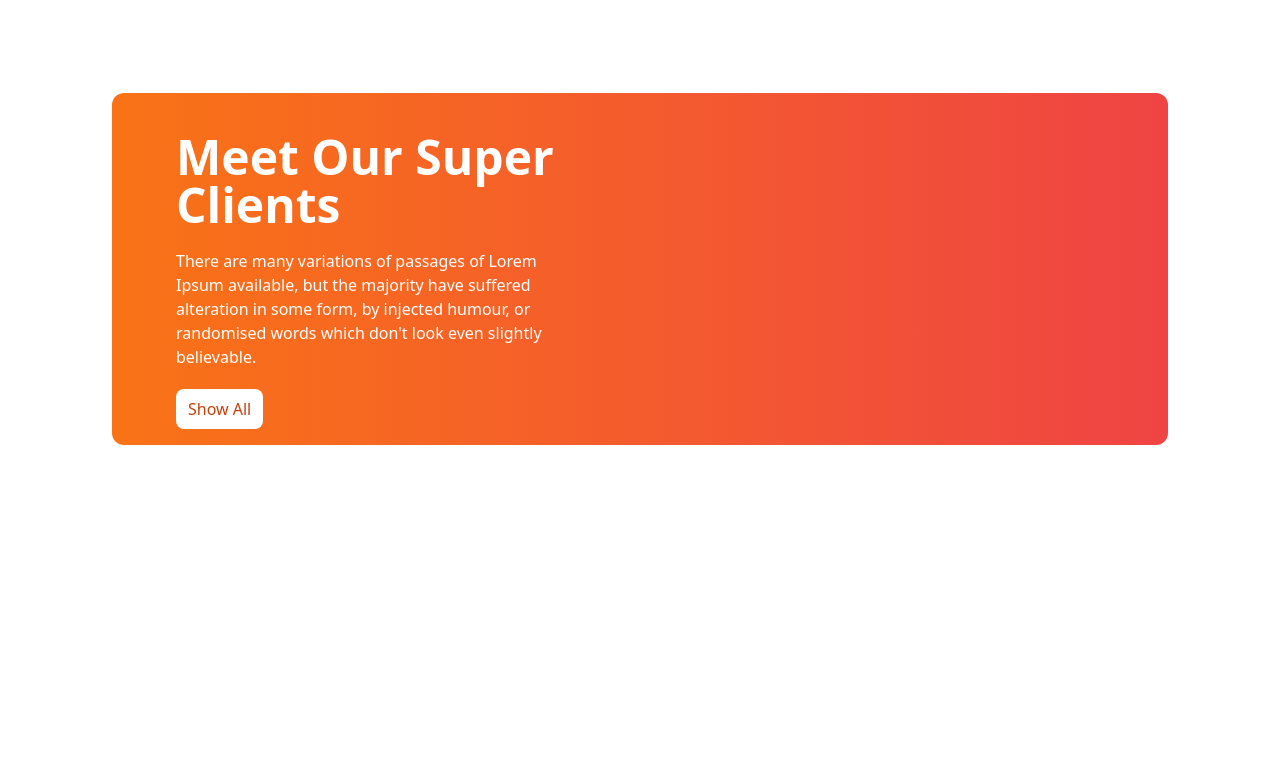
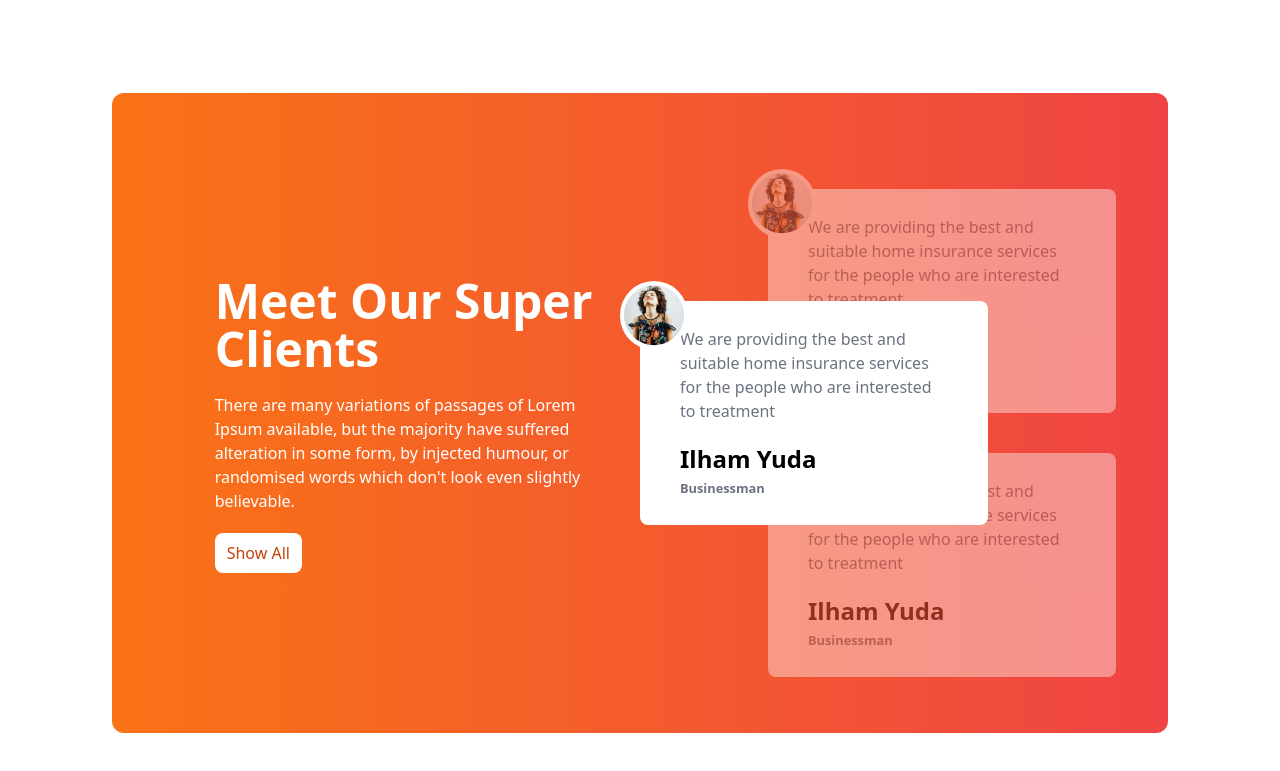
Before and after one commit to SCS-IT24/Tea-house-2, a plain HTML site: page index.html in a window 1280 px wide. Shown: the part 1698-2469 px from the top of the page. Before the commit the page ends 2239 px from the top, so only its background shows below. Drawn offline with nearby package versions, Linux system fonts and the light colour scheme.

Commit message:
Reviews section done

```diff
--- a/index.html
+++ b/index.html
@@ -132,14 +132,48 @@
          <section class="mb-24">
           <div class="bg-gradient-to-r from-orange-500 to-red-500 rounded-xl grid grid-cols-1 lg:grid-cols-2 text-white px-7 md:px-16">
             <!-- Text-section -->
+             <div class="flex justify-center items-center overflow-hidden">
               <div class="w-5/6">
                 <h1 class="text-5xl font-bold mb-5 mt-10">Meet Our Super Clients</h1>
                 <p class="mb-5">There are many variations of passages of Lorem Ipsum available, but the majority have suffered alteration in some form, by injected humour, or randomised words which don't look even slightly believable. </p>
                 <button class="bg-white text-orange-700 px-3 py-2 rounded-lg mb-4">Show All</button>
                </div>
+             </div>
              <!-- Reviews card section -->
+             <div class="relative py-24">
+
+              <!-- middle card -->
+              <div class="absolute z-10 top-44 md:top-52">
+                <div class="h-56 w-full md:w-3/4 bg-white text-black rounded-lg flex items-center px-10">
+                  <div class="absolute -top-5 -left-5 bg-white rounded-full"><img class="p-1" src="images/client.png" alt=""></div>
                   <div>
+                    <p class="text-gray-500 mb-5">We are providing the best and suitable home insurance services for the people who are interested to treatment</p>
+                    <h1 class="text-2xl font-bold ">Ilham Yuda</h1>
+                    <small class="font-bold text-gray-500">Businessman</small>
+                  </div>
+                 </div>
+               </div>
 
+              <!-- top card -->
+               <div class="relative left-8 md:left-32 h-56 w-full md:w-3/4 bg-white text-black rounded-lg flex items-center px-10 opacity-40">
+                <div class="absolute -top-5 -left-5 bg-white rounded-full"><img class="p-1" src="images/client.png" alt=""></div>
+                <div>
+                  <p class="text-gray-500 mb-5">We are providing the best and suitable home insurance services for the people who are interested to treatment</p>
+                  <h1 class="text-2xl font-bold ">Ilham Yuda</h1>
+                  <small class="font-bold text-gray-500">Businessman</small>
+                </div>
+               </div>
+
+               <!-- bottom card -->
+               <div class="relative left-8 md:left-32 top-10 h-56 w-full md:w-3/4 bg-white text-black rounded-lg flex items-center px-10 opacity-40">
+                <div class="absolute -top-5 -left-5 bg-white rounded-full"><img class="p-1" src="images/client.png" alt=""></div>
+                <div>
+                  <p class="text-gray-500 mb-5">We are providing the best and suitable home insurance services for the people who are interested to treatment</p>
+                  <h1 class="text-2xl font-bold ">Ilham Yuda</h1>
+                  <small class="font-bold text-gray-500">Businessman</small>
+                </div>
+               </div>
+             </div>
           </div>
 
           </div>
```
Lines whose indentation alone changed are shown as unchanged.
